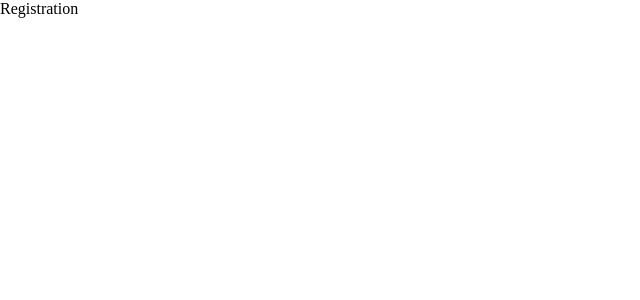
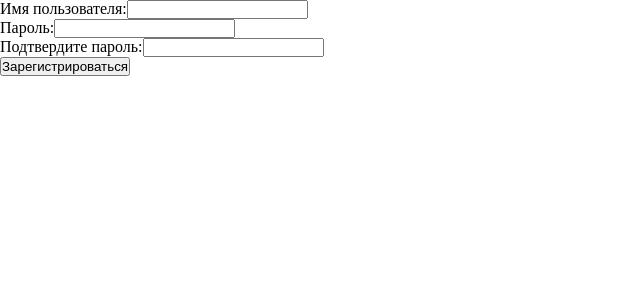
Before and after one commit to TolykbaevIlyas/AllAdmin, a React (Vite) app: page /registration in a window 1280 px wide. Shown: the top 300 px of the page, without its empty margins (0-640 px from the left). Built offline with nearby package versions, Linux system fonts and the light colour scheme.

Commit message:
add login and reg

```diff
--- a/package.json
+++ b/package.json
@@ -23,6 +23,7 @@
     "@typescript-eslint/eslint-plugin": "^7.2.0",
     "@typescript-eslint/parser": "^7.2.0",
     "@vitejs/plugin-react": "^4.2.1",
+    "axios": "^1.6.8",
     "eslint": "^8.57.0",
     "eslint-plugin-react-hooks": "^4.6.0",
     "eslint-plugin-react-refresh": "^0.4.6",
--- a/src/app/App.tsx
+++ b/src/app/App.tsx
@@ -1,7 +1,6 @@
 import { BrowserRouter, Route, Routes } from "react-router-dom"
 import { Authorization } from "../pages/Authorization"
 import { Registartion } from "../pages/Registration"
-
 const App = () => {
   return (
     <BrowserRouter>
--- a/src/pages/Authorization/ui/Authorization.tsx
+++ b/src/pages/Authorization/ui/Authorization.tsx
@@ -1,9 +1,52 @@
-const Authorization = () => {
+import { useState, FormEvent } from 'react';
+import axios from 'axios';
+
+const Authorization: React.FC = () => {
+  const [username, setUsername] = useState('');
+  const [password, setPassword] = useState('');
+  const [error, setError] = useState<string>('');
+
+  const handleSubmit = async (e: FormEvent<HTMLFormElement>) => {
+    e.preventDefault();
+
+    try {
+      const response = await axios.post('https://all-admin-back.vercel.app/api/login', {
+        username,
+        password
+      }, {
+        headers: {
+          'Content-Type': 'application/json'
+        }
+      });
+      console.log('Успешная авторизация', response.data);
+    } catch (error) {
+      setError('Неверное имя пользователя или пароль');
+      console.error('Ошибка при авторизации', error);
+    }
+  };
+
   return (
-    <div>
-      Auth
-    </div>
-  )
-}
+    <form onSubmit={handleSubmit}>
+      <div>
+        <label>Имя пользователя:</label>
+        <input
+          type="text"
+          value={username}
+          onChange={(e) => setUsername(e.target.value)}
+        />
+      </div>
+      <div>
+        <label>Пароль:</label>
+        <input
+          type="password"
+          value={password}
+          onChange={(e) => setPassword(e.target.value)}
+        />
+      </div>
+      {error && <div style={{ color: 'red' }}>{error}</div>}
+      <button type="submit">Войти</button>
+    </form>
+  );
+};
 
-export default Authorization
+export default Authorization;
--- a/src/pages/Registration/ui/Registartion.tsx
+++ b/src/pages/Registration/ui/Registartion.tsx
@@ -1,9 +1,65 @@
-const Registartion = () => {
+import React, { useState, FormEvent } from 'react';
+import axios from 'axios';
+
+const Registration: React.FC = () => {
+  const [username, setUsername] = useState('');
+  const [password, setPassword] = useState('');
+  const [confirmPassword, setConfirmPassword] = useState('');
+  const [error, setError] = useState<string>('');
+
+  const handleSubmit = async (e: FormEvent<HTMLFormElement>) => {
+    e.preventDefault();
+
+    if (password !== confirmPassword) {
+      setError('Пароли не совпадают');
+      return;
+    }
+
+    try {
+      const response = await axios.post('/api/register', {
+        username,
+        password
+      });
+
+      // Обработка успешной регистрации
+      console.log('Успешная регистрация', response.data);
+    } catch (error) {
+      // Обработка ошибок при регистрации
+      setError('Ошибка при регистрации');
+      console.error('Ошибка при регистрации', error);
+    }
+  };
+
   return (
-    <div>
-        Registration
-    </div>
-  )
-}
+    <form onSubmit={handleSubmit}>
+      <div>
+        <label>Имя пользователя:</label>
+        <input
+          type="text"
+          value={username}
+          onChange={(e) => setUsername(e.target.value)}
+        />
+      </div>
+      <div>
+        <label>Пароль:</label>
+        <input
+          type="password"
+          value={password}
+          onChange={(e) => setPassword(e.target.value)}
+        />
+      </div>
+      <div>
+        <label>Подтвердите пароль:</label>
+        <input
+          type="password"
+          value={confirmPassword}
+          onChange={(e) => setConfirmPassword(e.target.value)}
+        />
+      </div>
+      {error && <div style={{ color: 'red' }}>{error}</div>}
+      <button type="submit">Зарегистрироваться</button>
+    </form>
+  );
+};
 
-export default Registartion
+export default Registration;
```
Also changed, not shown: 1 other file (tests, documents, lock files or other folders).
